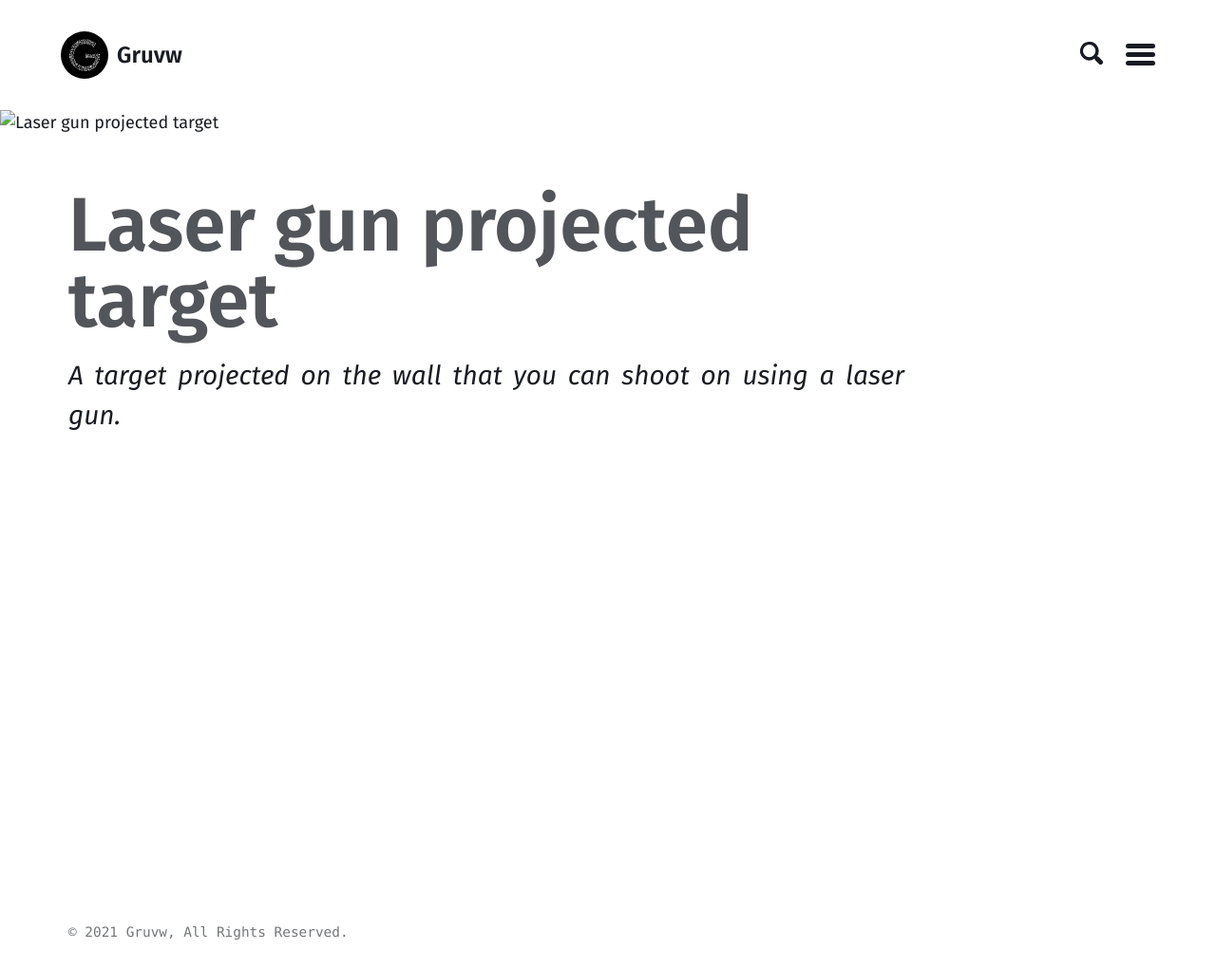
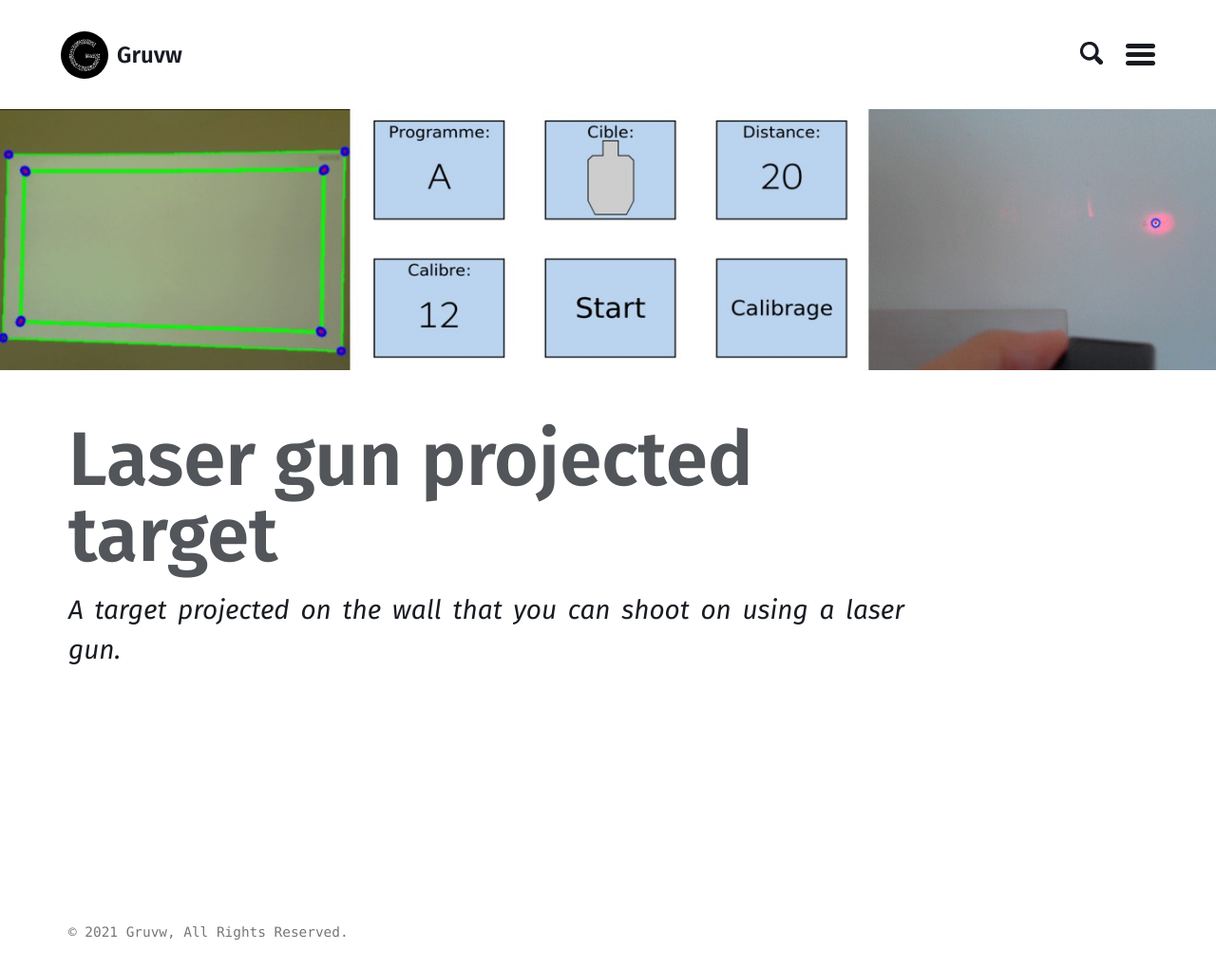
Before and after one commit to gruvw/portfolio, a Jekyll site: the page built from future_posts/2020-09-01-laser-gun-projected-target.md, in a window 1280 px wide. Shown: the whole page at 95% size. Built offline with Jekyll 4.4.1, drawn with Linux system fonts in a browser that asks for light colours.

Commit message:
added thumbnail

```diff
--- a/future_posts/2020-09-01-laser-gun-projected-target.md
+++ b/future_posts/2020-09-01-laser-gun-projected-target.md
@@ -2,7 +2,7 @@
 layout: post
 title: "Laser gun projected target"
 sub_title: "A target projected on the wall that you can shoot on using a laser gun."
-image: "/assets/images/posts/laser_gun_projected_target/main.png"
+image: "/assets/images/posts/laser_gun_projected_target/main.jpg"
 tags:
   - Python
 ---
```
Also changed, not shown: Gemfile (line endings or trailing spaces), assets/images/posts/laser_gun_projected_target/main.jpg (added).
